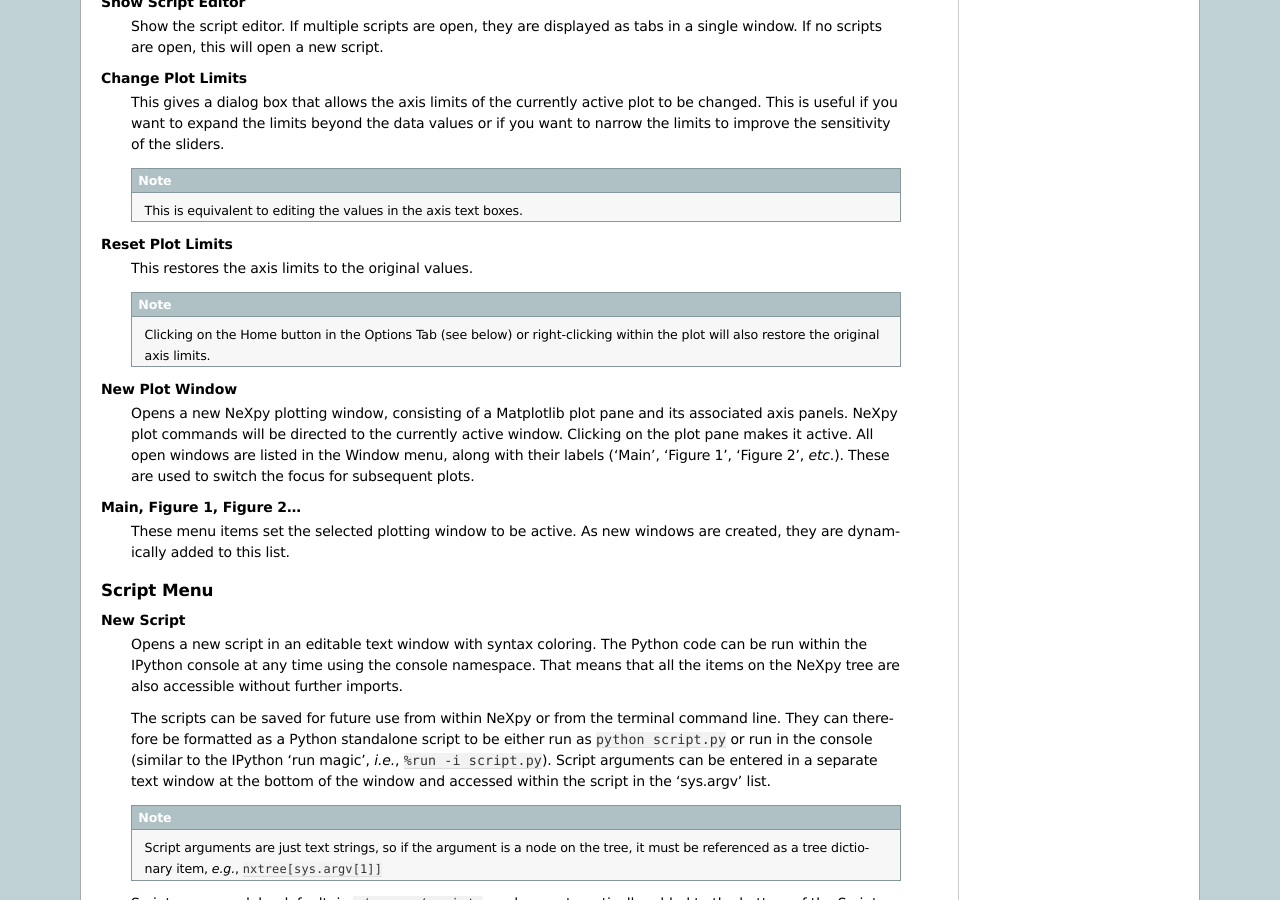
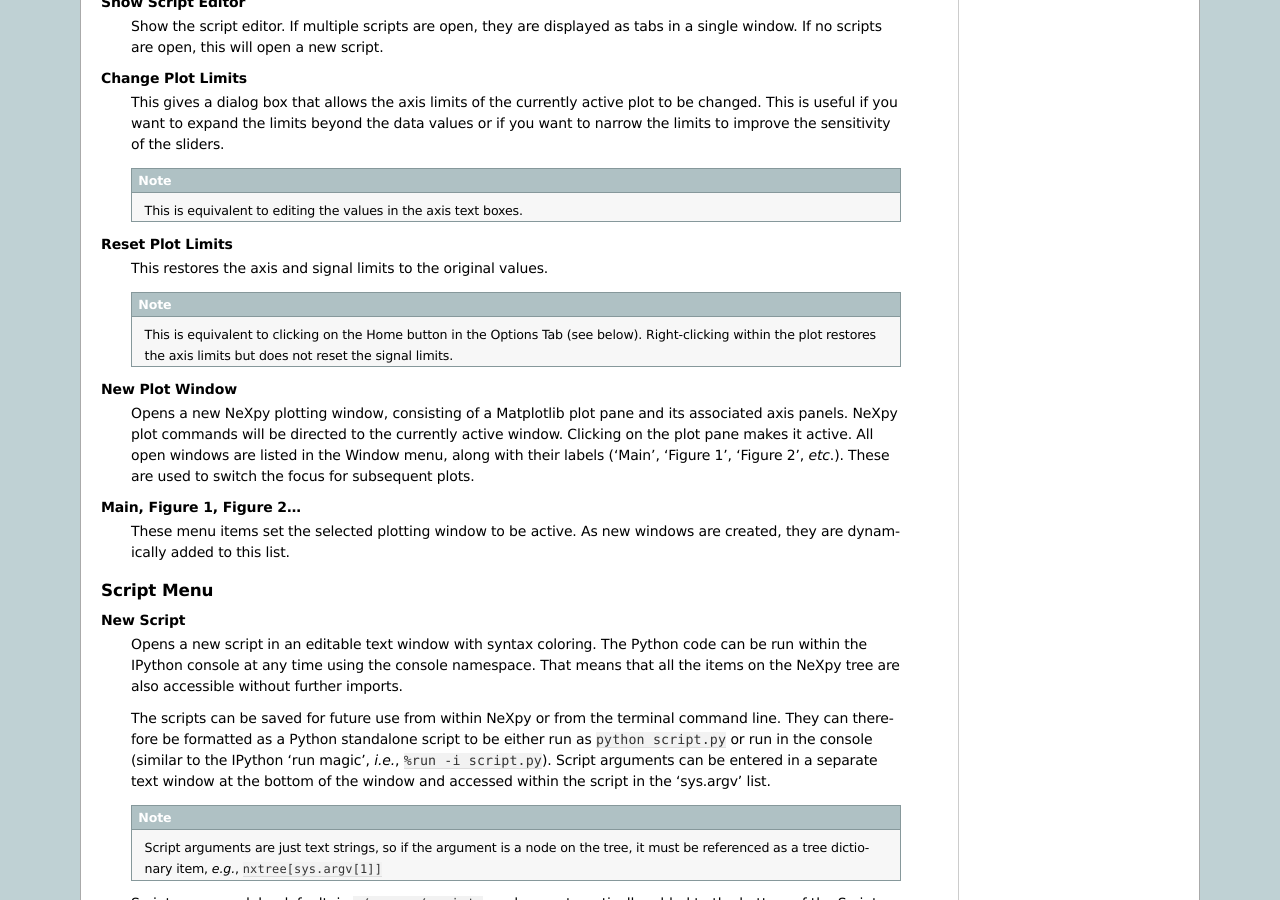
Before and after one commit to nexpy/nexpy, a Sphinx documentation site: the page built from doc/source/pythongui.rst, in a window 1280 px wide and 900 px high, scrolled down 5121 px. Built offline with Sphinx 7.4.7, drawn with Linux system fonts in a browser that asks for light colours.

Commit message:
Enhance options for resetting limits
The default axis or signal limits, which can be changed through the
sliders or text boxes, are reset by clicking on the Home button of the
Options tab or invoking the “Reset Plot Limits” menu item. Previously,
right-clicking within the plot had the same effect, but this has been
changed to reset the axes but not the signal limits. This is often the
preferred behavior, so this gives a quick method of enabling it.

```diff
--- a/doc/source/pythongui.rst
+++ b/doc/source/pythongui.rst
@@ -276,11 +276,11 @@
     .. note:: This is equivalent to editing the values in the axis text boxes.
 
 **Reset Plot Limits**
-    This restores the axis limits to the original values.
+    This restores the axis and signal limits to the original values.
 
-    .. note:: Clicking on the Home button in the Options Tab (see below) or
-              right-clicking within the plot will also restore the original axis
-              limits.
+    .. note:: This is equivalent to clicking on the Home button in the Options
+              Tab (see below). Right-clicking within the plot restores the
+              axis limits but does not reset the signal limits.
 
 **New Plot Window**
     Opens a new NeXpy plotting window, consisting of a Matplotlib plot pane and
```
Also changed, not shown: 1 other file.
